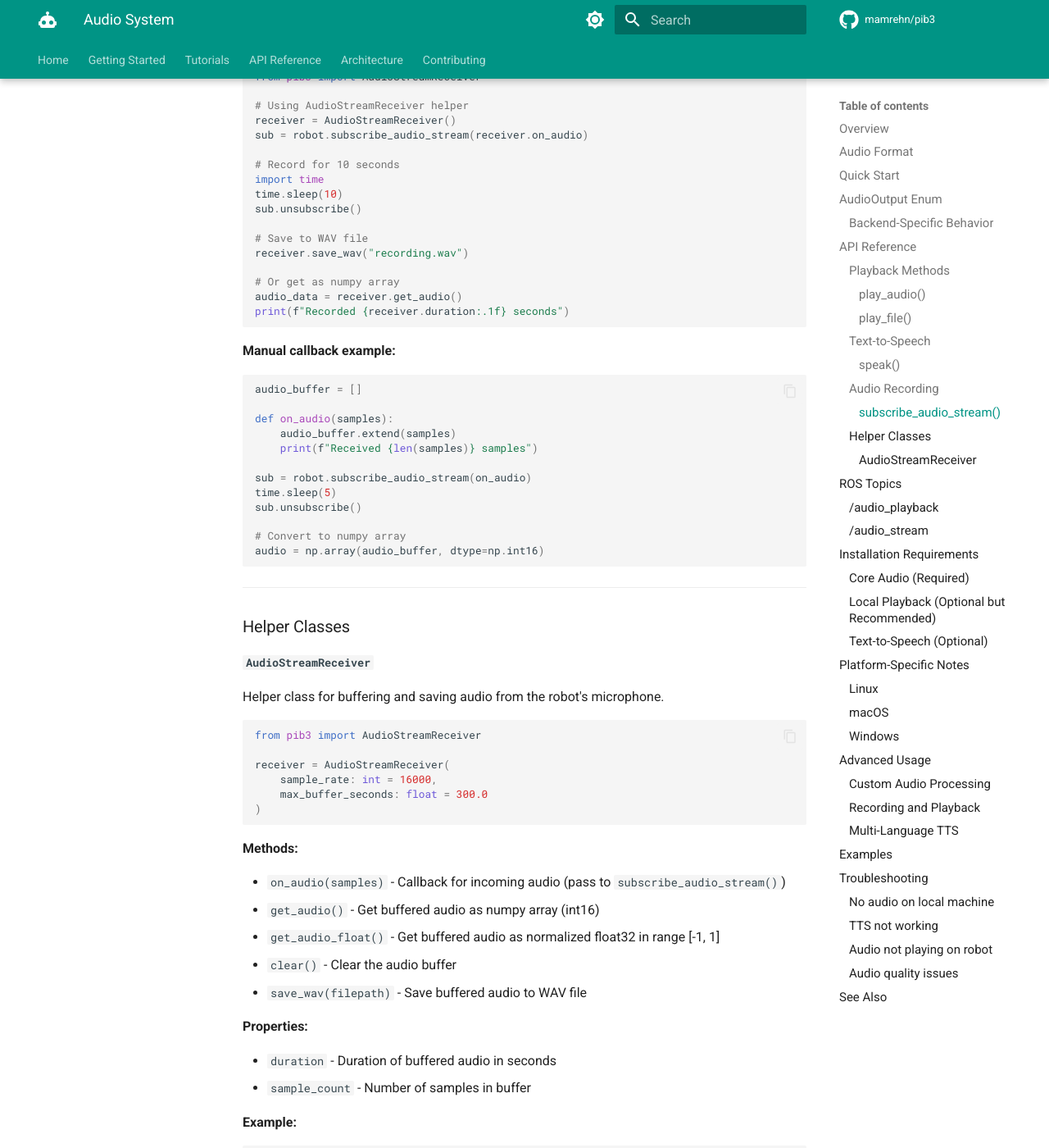
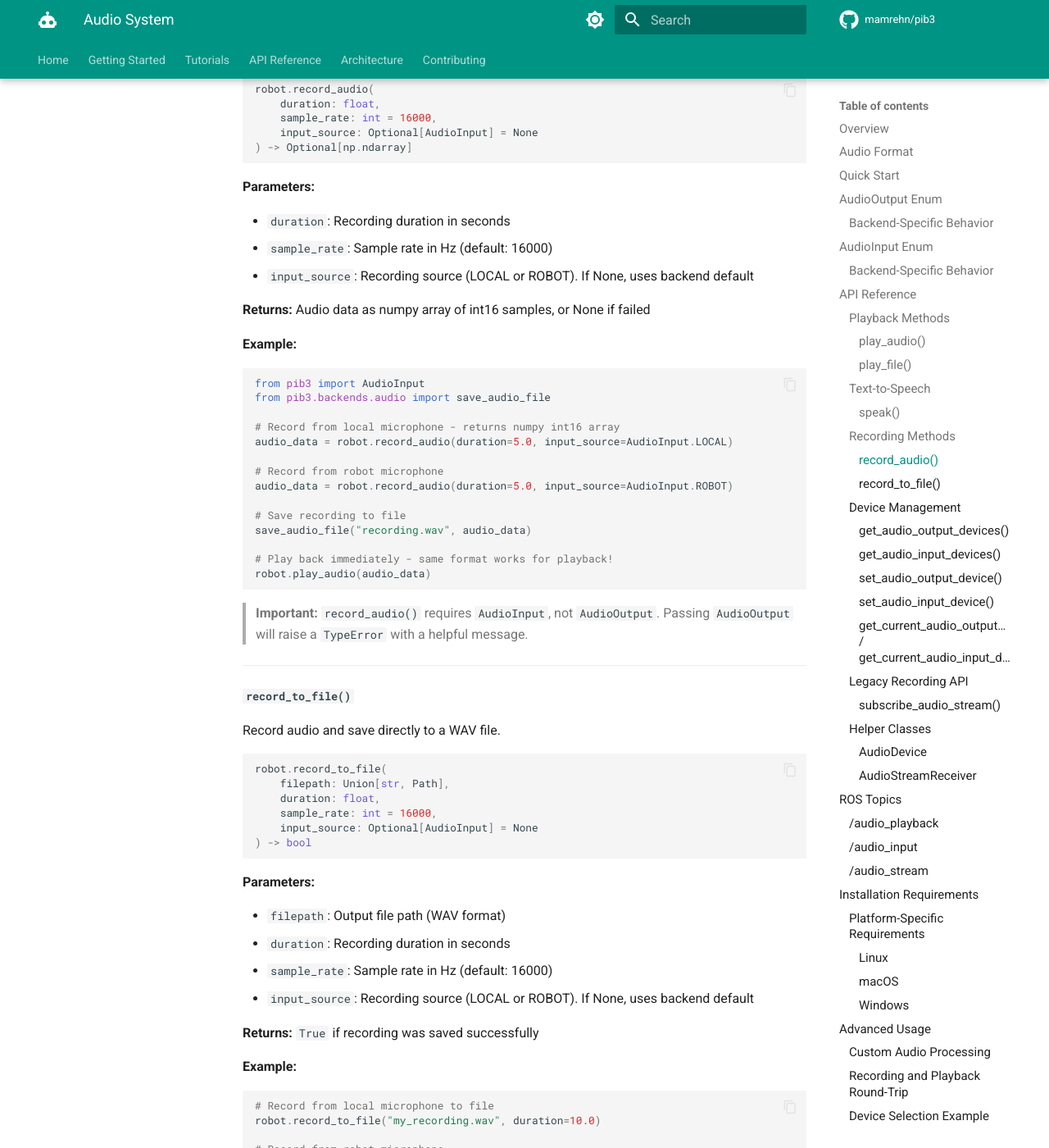
Before and after one commit to mamrehn/pib3, an MkDocs documentation site: the page built from docs/api/audio.md, in a window 1280 px wide and 1400 px high, scrolled down 5247 px. Shown: the whole window at 82% size. Built offline with MkDocs 1.6.1 and Material for MkDocs 9.7.7, drawn with Linux system fonts in a browser that asks for light colours; comment, search, counter and statistics services are not loaded; some of the changed text lies outside the part shown.

Commit message:
feat(audio): Enhance audio subsystem with recording capabilities and device management
- Introduced AudioInput enum for specifying recording sources (LOCAL, ROBOT).
- Added AudioDevice dataclass to represent audio devices with attributes.
- Implemented functions to list audio devices and get default devices.
- Updated LocalAudioPlayer and LocalAudioRecorder to use sounddevice for playback and recording.
- Enhanced RobotBackend to manage audio input/output devices and record audio from local and robot sources.
- Added methods for recording audio to files and managing audio devices in RealRobotBackend.
- Updated dependencies to replace simpleaudio with sounddevice for improved audio handling.

````diff
--- a/docs/api/audio.md
+++ b/docs/api/audio.md
@@ -1,15 +1,16 @@
 # Audio System
 
-The pib3 audio system provides unified audio playback, text-to-speech (TTS), and recording capabilities that work seamlessly across both the real robot and Webots simulation.
+The pib3 audio system provides unified audio playback, recording, text-to-speech (TTS), and device management capabilities that work seamlessly across both the real robot and Webots simulation.
 
 ## Overview
 
 The audio system consists of several key components:
 
 - **Audio Playback**: Play raw audio data or WAV files on local speakers, robot speakers, or both
+- **Audio Recording**: Record from local microphone or robot's microphone array
 - **Text-to-Speech**: Synthesize speech using Piper TTS with German and English voices
-- **Audio Recording**: Stream audio from the robot's microphone array
-- **Output Routing**: Control where audio plays using the `AudioOutput` enum
+- **Device Management**: List and select specific speakers and microphones
+- **Output/Input Routing**: Control where audio plays/records using `AudioOutput` and `AudioInput` enums
 
 ## Audio Format
 
@@ -22,7 +23,7 @@ All audio in the pib3 system uses a standardized format:
 ## Quick Start
 
 ```python
-from pib3 import Robot, AudioOutput
+from pib3 import Robot, AudioOutput, AudioInput
 import numpy as np
 
 with Robot(host="172.26.34.149") as robot:
@@ -38,9 +39,24 @@ with Robot(host="172.26.34.149") as robot:
     # Play a WAV file (on the robot device)
     robot.play_file("sound.wav", output=AudioOutput.ROBOT)
 
-    # Generate and play a tone (on the robot device)
+    # Generate and play a tone
     tone = (np.sin(2 * np.pi * 440 * np.linspace(0, 1, 16000)) * 16000).astype(np.int16)
     robot.play_audio(tone, output=AudioOutput.ROBOT)
+
+    # Record from local microphone - returns numpy int16 array
+    audio_data = robot.record_audio(duration=5.0, input_source=AudioInput.LOCAL)
+
+    # Record from robot microphone
+    audio_data = robot.record_audio(duration=5.0, input_source=AudioInput.ROBOT)
+
+    # The same audio_data format works for playback!
+    robot.play_audio(audio_data)
+
+    # List available devices
+    for device in robot.get_audio_output_devices():
+        print(f"Speaker: {device}")
+    for device in robot.get_audio_input_devices():
+        print(f"Microphone: {device}")
 ```
 
 ## AudioOutput Enum
@@ -67,6 +83,28 @@ AudioOutput.LOCAL_AND_ROBOT    # Play on both simultaneously
   - `LOCAL`: Plays on your laptop/computer
   - `ROBOT`: Automatically redirects to `LOCAL` (no robot speakers in simulation)
   - `LOCAL_AND_ROBOT`: Automatically redirects to `LOCAL` (no duplication)
+
+## AudioInput Enum
+
+The `AudioInput` enum controls where audio is recorded from:
+
+```python
+from pib3 import AudioInput
+
+# Available options:
+AudioInput.LOCAL    # Record from local machine (laptop) microphone
+AudioInput.ROBOT    # Record from robot's microphone array
+```
+
+### Backend-Specific Behavior
+
+- **Real Robot**: Default is `AudioInput.ROBOT`
+  - `LOCAL`: Records from your laptop/computer microphone
+  - `ROBOT`: Records from robot via `/audio_input` ROS topic
+
+- **Webots Simulation**: Default is `AudioInput.LOCAL`
+  - `LOCAL`: Records from your laptop/computer microphone
+  - `ROBOT`: Automatically redirects to `LOCAL` (no robot microphone in simulation)
 
 ## API Reference
 
@@ -208,18 +226,219 @@ robot.speak("Hello! How are you?", voice="en_US-lessac-medium")
 
 # Play on both robot and laptop
 robot.speak("Wichtige Nachricht!", output=AudioOutput.LOCAL_AND_ROBOT)
-
-# Fire and forget (don't wait)
-robot.speak("Ich arbeite...", block=False)
 ```
 
 ---
 
-### Audio Recording
+### Recording Methods
+
+#### `record_audio()`
+
+Record audio for a specified duration.
+
+```python
+robot.record_audio(
+    duration: float,
+    sample_rate: int = 16000,
+    input_source: Optional[AudioInput] = None
+) -> Optional[np.ndarray]
+```
+
+**Parameters:**
+
+- `duration`: Recording duration in seconds
+- `sample_rate`: Sample rate in Hz (default: 16000)
+- `input_source`: Recording source (LOCAL or ROBOT). If None, uses backend default
+
+**Returns:** Audio data as numpy array of int16 samples, or None if failed
+
+**Example:**
+
+```python
+from pib3 import AudioInput
+from pib3.backends.audio import save_audio_file
+
+# Record from local microphone - returns numpy int16 array
+audio_data = robot.record_audio(duration=5.0, input_source=AudioInput.LOCAL)
+
+# Record from robot microphone
+audio_data = robot.record_audio(duration=5.0, input_source=AudioInput.ROBOT)
+
+# Save recording to file
+save_audio_file("recording.wav", audio_data)
+
+# Play back immediately - same format works for playback!
+robot.play_audio(audio_data)
+```
+
+> **Important:** `record_audio()` requires `AudioInput`, not `AudioOutput`. Passing `AudioOutput` will raise a `TypeError` with a helpful message.
+
+---
+
+#### `record_to_file()`
+
+Record audio and save directly to a WAV file.
+
+```python
+robot.record_to_file(
+    filepath: Union[str, Path],
+    duration: float,
+    sample_rate: int = 16000,
+    input_source: Optional[AudioInput] = None
+) -> bool
+```
+
+**Parameters:**
+
+- `filepath`: Output file path (WAV format)
+- `duration`: Recording duration in seconds
+- `sample_rate`: Sample rate in Hz (default: 16000)
+- `input_source`: Recording source (LOCAL or ROBOT). If None, uses backend default
+
+**Returns:** `True` if recording was saved successfully
+
+**Example:**
+
+```python
+# Record from local microphone to file
+robot.record_to_file("my_recording.wav", duration=10.0)
+
+# Record from robot microphone
+robot.record_to_file("robot_audio.wav", duration=5.0, input_source=AudioInput.ROBOT)
+```
+
+---
+
+### Device Management
+
+> **Note:** Device selection only applies to **LOCAL** audio (laptop speakers/microphones). Robot audio uses fixed ROS topics (`/audio_playback` for output, `/audio_input` for input) with no device selection.
+
+#### `get_audio_output_devices()`
+
+List available **local** audio output (speaker) devices.
+
+```python
+robot.get_audio_output_devices() -> List[AudioDevice]
+```
+
+**Returns:** List of AudioDevice objects that support output
+
+**Example:**
+
+```python
+for device in robot.get_audio_output_devices():
+    print(device)  # e.g., "[0] Built-in Speakers (output)"
+```
+
+---
+
+#### `get_audio_input_devices()`
+
+List available audio input (microphone) devices.
+
+```python
+robot.get_audio_input_devices() -> List[AudioDevice]
+```
+
+**Returns:** List of AudioDevice objects that support input
+
+**Example:**
+
+```python
+for device in robot.get_audio_input_devices():
+    print(device)  # e.g., "[1] USB Microphone (input)"
+```
+
+---
+
+#### `set_audio_output_device()`
+
+Set the audio output device for local playback.
+
+```python
+robot.set_audio_output_device(
+    device: Optional[Union[int, str, AudioDevice]]
+) -> None
+```
+
+**Parameters:**
+
+- `device`: Device index (int), name substring (str), AudioDevice object, or None for system default
+
+**Example:**
+
+```python
+# List available devices
+devices = robot.get_audio_output_devices()
+for d in devices:
+    print(d)
+
+# Select by index
+robot.set_audio_output_device(0)
+
+# Select by name (substring match)
+robot.set_audio_output_device("Speakers")
+
+# Select by AudioDevice object
+robot.set_audio_output_device(devices[0])
+
+# Reset to system default
+robot.set_audio_output_device(None)
+```
+
+---
+
+#### `set_audio_input_device()`
+
+Set the audio input device for local recording.
+
+```python
+robot.set_audio_input_device(
+    device: Optional[Union[int, str, AudioDevice]]
+) -> None
+```
+
+**Parameters:**
+
+- `device`: Device index (int), name substring (str), AudioDevice object, or None for system default
+
+**Example:**
+
+```python
+# List available devices
+devices = robot.get_audio_input_devices()
+for d in devices:
+    print(d)
+
+# Select by name
+robot.set_audio_input_device("USB Microphone")
+
+# Reset to system default
+robot.set_audio_input_device(None)
+```
+
+---
+
+#### `get_current_audio_output_device()` / `get_current_audio_input_device()`
+
+Get the currently selected device.
+
+```python
+robot.get_current_audio_output_device() -> Optional[AudioDevice]
+robot.get_current_audio_input_device() -> Optional[AudioDevice]
+```
+
+**Returns:** Currently selected AudioDevice, or system default if None was set
+
+---
+
+### Legacy Recording API
 
 #### `subscribe_audio_stream()`
 
 Subscribe to audio stream from the robot's microphone array.
+
+> **Note:** For simple recording, prefer `record_audio()`. Use this for continuous streaming or custom processing.
 
 ```python
 robot.subscribe_audio_stream(
@@ -233,16 +452,9 @@ robot.subscribe_audio_stream(
 
 **Returns:** Topic object (call `.unsubscribe()` to stop streaming)
 
-**Audio Format:**
-- Sample rate: 16000 Hz
-- Channels: 1 (Mono)
-- Bit depth: 16-bit signed integers
-- Chunk size: ~1024 samples per message
-
 **Example:**
 
 ```python
-import numpy as np
 from pib3 import AudioStreamReceiver
 
 # Using AudioStreamReceiver helper
@@ -256,32 +468,29 @@ sub.unsubscribe()
 
 # Save to WAV file
 receiver.save_wav("recording.wav")
-
-# Or get as numpy array
-audio_data = receiver.get_audio()
-print(f"Recorded {receiver.duration:.1f} seconds")
-```
-
-**Manual callback example:**
-
-```python
-audio_buffer = []
-
-def on_audio(samples):
-    audio_buffer.extend(samples)
-    print(f"Received {len(samples)} samples")
-
-sub = robot.subscribe_audio_stream(on_audio)
-time.sleep(5)
-sub.unsubscribe()
-
-# Convert to numpy array
-audio = np.array(audio_buffer, dtype=np.int16)
 ```
 
 ---
 
 ### Helper Classes
+
+#### `AudioDevice`
+
+Represents an audio device (speaker or microphone).
+
+```python
+from pib3 import AudioDevice
+
+# Properties:
+device.index       # int: Device index for sounddevice
+device.name        # str: Human-readable device name
+device.channels    # int: Number of channels supported
+device.sample_rate # float: Default sample rate
+device.is_input    # bool: True if this is an input (microphone) device
+device.is_output   # bool: True if this is an output (speaker) device
+```
+
+---
 
 #### `AudioStreamReceiver`
 
@@ -309,19 +518,6 @@ receiver = AudioStreamReceiver(
 - `duration` - Duration of buffered audio in seconds
 - `sample_count` - Number of samples in buffer
 
-**Example:**
-
-```python
-receiver = AudioStreamReceiver()
-sub = robot.subscribe_audio_stream(receiver.on_audio)
-
-time.sleep(10)
-sub.unsubscribe()
-
-print(f"Recorded {receiver.duration:.1f}s ({receiver.sample_count} samples)")
-receiver.save_wav("recording.wav")
-```
-
 ---
 
 ## ROS Topics
@@ -334,96 +530,54 @@ The audio system uses the following ROS topics for communication with the robot:
 **Direction:** Client → Robot
 **Purpose:** Send audio data to robot for playback through speakers
 
-**Message Format:**
-```python
-{
-    "layout": {"dim": [], "data_offset": 0},
-    "data": [int16, int16, ...]  # Audio samples
-}
-```
+### `/audio_input`
 
-This topic is used internally by `RobotAudioPlayer` when `output=AudioOutput.ROBOT`.
-
----
+**Type:** `std_msgs/msg/Int16MultiArray`
+**Direction:** Robot → Client
+**Purpose:** Stream audio from robot's microphone array to client
 
 ### `/audio_stream`
 
 **Type:** `std_msgs/msg/Int16MultiArray`
 **Direction:** Robot → Client
-**Purpose:** Stream audio from robot's microphone array
-
-**Message Format:**
-```python
-{
-    "layout": {...},
-    "data": [int16, int16, ...]  # Audio samples (~1024 per message)
-}
-```
-
-Subscribe to this topic using `robot.subscribe_audio_stream()`.
+**Purpose:** Legacy topic for audio streaming (use `/audio_input` for new code)
 
 ---
 
 ## Installation Requirements
 
-### Core Audio (Required)
+Audio functionality is included in the core pib3 package:
 
 ```bash
 pip install pib3
 ```
 
-### Local Playback (Optional but Recommended)
+### Platform-Specific Requirements
 
-For playing audio on your local machine:
+#### Linux
+
+PortAudio is required for audio playback and recording:
 
 ```bash
-# Linux (install system dependency first)
-sudo apt-get install libasound2-dev
-pip install simpleaudio
-
-# macOS
-pip install simpleaudio
-
-# Windows (may need Visual C++ Build Tools)
-pip install simpleaudio
+sudo apt-get install libportaudio2 portaudio19-dev
+pip install pib3
 ```
 
-### Text-to-Speech (Optional)
-
-For TTS functionality:
-
-```bash
-pip install piper-tts
-```
-
----
-
-## Platform-Specific Notes
-
-### Linux
-
-Local audio playback requires ALSA development libraries:
-
-```bash
-sudo apt-get install libasound2-dev
-pip install simpleaudio
-```
-
-### macOS
+#### macOS
 
 No additional system dependencies required:
 
 ```bash
-pip install simpleaudio
+pip install pib3
 ```
 
-### Windows
+#### Windows
 
-May require Microsoft Visual C++ Build Tools for `simpleaudio`:
+No additional system dependencies required:
 
-1. Download from: https://visualstudio.microsoft.com/visual-cpp-build-tools/
-2. Install the build tools
-3. `pip install simpleaudio`
+```bash
+pip install pib3
+```
 
 ---
 
@@ -453,33 +607,44 @@ with Robot(host="172.26.34.149") as robot:
     robot.play_audio(audio, output=AudioOutput.ROBOT)
 ```
 
-### Recording and Playback
+### Recording and Playback Round-Trip
 
 ```python
-from pib3 import Robot, AudioStreamReceiver, AudioOutput
-import time
+from pib3 import Robot, AudioOutput, AudioInput
 
 with Robot(host="172.26.34.149") as robot:
-    # Record audio from robot
-    receiver = AudioStreamReceiver()
-    sub = robot.subscribe_audio_stream(receiver.on_audio)
+    # Record from robot microphone
+    robot.speak("Ich höre jetzt zu. Bitte sprechen Sie.")
+    audio_data = robot.record_audio(duration=5.0, input_source=AudioInput.ROBOT)
 
-    robot.speak("Ich höre jetzt zu. Bitte sprechen Sie.")
-    time.sleep(5)
-    sub.unsubscribe()
-
-    # Play back the recording
-    audio = receiver.get_audio()
+    # Play back the recording - same format works for playback!
     robot.speak("Das haben Sie gesagt:")
-    robot.play_audio(audio, output=AudioOutput.ROBOT)
+    robot.play_audio(audio_data, output=AudioOutput.ROBOT)
 ```
 
-### Multi-Language TTS
+### Device Selection Example
 
 ```python
-# Switch between languages
-robot.speak("Hallo! Ich spreche Deutsch.", voice="de_DE-thorsten-high")
-robot.speak("Hello! I speak English.", voice="en_US-lessac-medium")
+from pib3 import Robot
+
+with Robot(host="172.26.34.149") as robot:
+    # List and select output device
+    print("Available speakers:")
+    for device in robot.get_audio_output_devices():
+        print(f"  {device}")
+
+    robot.set_audio_output_device("Headphones")  # Select by name
+
+    # List and select input device
+    print("\nAvailable microphones:")
+    for device in robot.get_audio_input_devices():
+        print(f"  {device}")
+
+    robot.set_audio_input_device(0)  # Select by index
+
+    # Now record and play with selected devices
+    audio_data = robot.record_audio(duration=3.0, input_source=AudioInput.LOCAL)
+    robot.play_audio(audio_data, output=AudioOutput.LOCAL)  # Same format!
 ```
 
 ---
@@ -488,40 +653,44 @@ robot.speak("Hello! I speak English.", voice="en_US-lessac-medium")
 
 Complete example scripts are available in the `examples/` directory:
 
-- [`audio_example_simple.py`](file:///home/amr/repositories/b3_pib_inverse_kinematic_pip_package/examples/audio_example_simple.py) - Basic audio playback and TTS
-- [`audio_example_advanced.py`](file:///home/amr/repositories/b3_pib_inverse_kinematic_pip_package/examples/audio_example_advanced.py) - Recording, TTS, and advanced features
+- `audio_example_simple.py` - Basic audio playback, TTS, and recording
+- `audio_example_advanced.py` - Device selection, recording, and advanced features
 
 Run them with:
 
 ```bash
 # Real robot
-python examples/audio_example_simple.py --host 172.26.34.149
+python examples/audio_example_advanced.py --host 172.26.34.149
 
 # Webots simulation
-python examples/audio_example_simple.py --webots
+python examples/audio_example_advanced.py --webots
 
-# Specify output destination
-python examples/audio_example_simple.py --output local
-python examples/audio_example_simple.py --output robot
-python examples/audio_example_simple.py --output both
+# List available devices
+python examples/audio_example_advanced.py --demo devices
+
+# Record from local microphone
+python examples/audio_example_advanced.py --demo record --input local
+
+# Record from robot microphone
+python examples/audio_example_advanced.py --demo record --input robot
 ```
 
 ---
 
 ## Troubleshooting
 
-### No audio on local machine
+### No audio playback or recording
 
-**Problem:** `simpleaudio not available` warning
+**Problem:** `sounddevice not available` warning
 
 **Solution:**
 ```bash
 # Linux
-sudo apt-get install libasound2-dev
-pip install simpleaudio
+sudo apt-get install libportaudio2 portaudio19-dev
+pip install --force-reinstall pib3
 
 # macOS/Windows
-pip install simpleaudio
+pip install --force-reinstall pib3
 ```
 
 ---
@@ -551,14 +720,25 @@ Voice models are downloaded automatically on first use (~20-50MB per voice).
 
 ---
 
+### Recording returns empty or None
+
+**Problem:** `record_audio()` returns empty array or None
+
+**Checklist:**
+1. Check if input device is available: `robot.get_audio_input_devices()`
+2. Verify microphone permissions (especially on macOS)
+3. Try selecting a specific device: `robot.set_audio_input_device(0)`
+4. For robot recording, ensure `/audio_input` topic is publishing
+
+---
+
 ### Audio quality issues
 
 **Problem:** Distorted or choppy audio
 
 **Solutions:**
 - Ensure audio is 16kHz, mono, int16 format
-- Check network latency (for robot playback)
-- Reduce audio chunk size for streaming
+- Check network latency (for robot playback/recording)
 - Verify sample rate matches (16000 Hz)
 
 ---
@@ -568,4 +748,3 @@ Voice models are downloaded automatically on first use (~20-50MB per voice).
 - [Backends API](backends/base.md) - Base backend interface
 - [Robot Backend](backends/robot.md) - Real robot backend
 - [Webots Backend](backends/webots.md) - Simulation backend
-- [Examples](file:///home/amr/repositories/b3_pib_inverse_kinematic_pip_package/examples/) - Complete example scripts
````
Also changed, not shown: other parts of docs/api/audio.md (+0 -20 lines), pib3/__init__.py (+20 -2 lines), pyproject.toml (+4 -4 lines), requirements.txt (+4 -4 lines), 4 other files.
